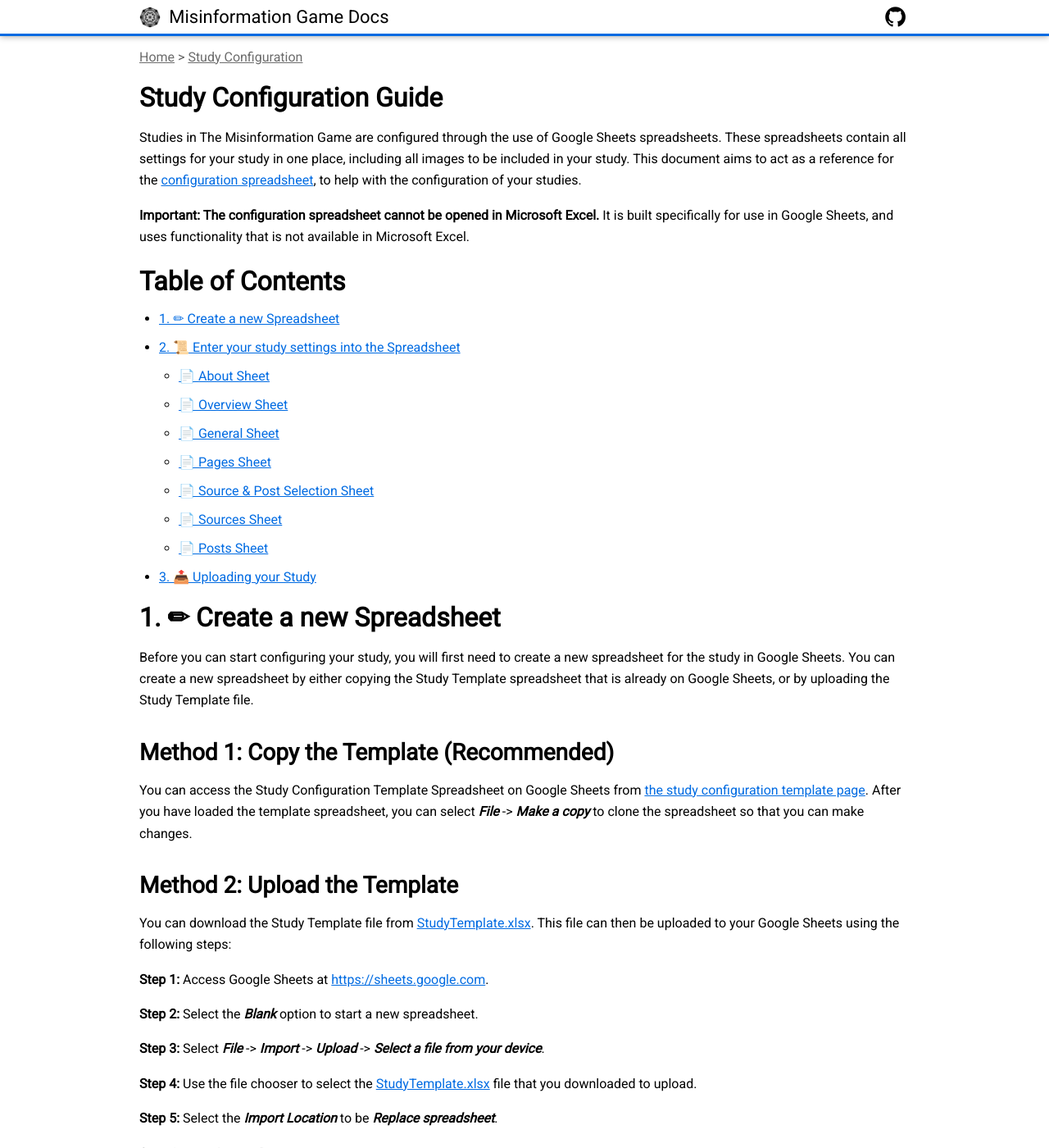
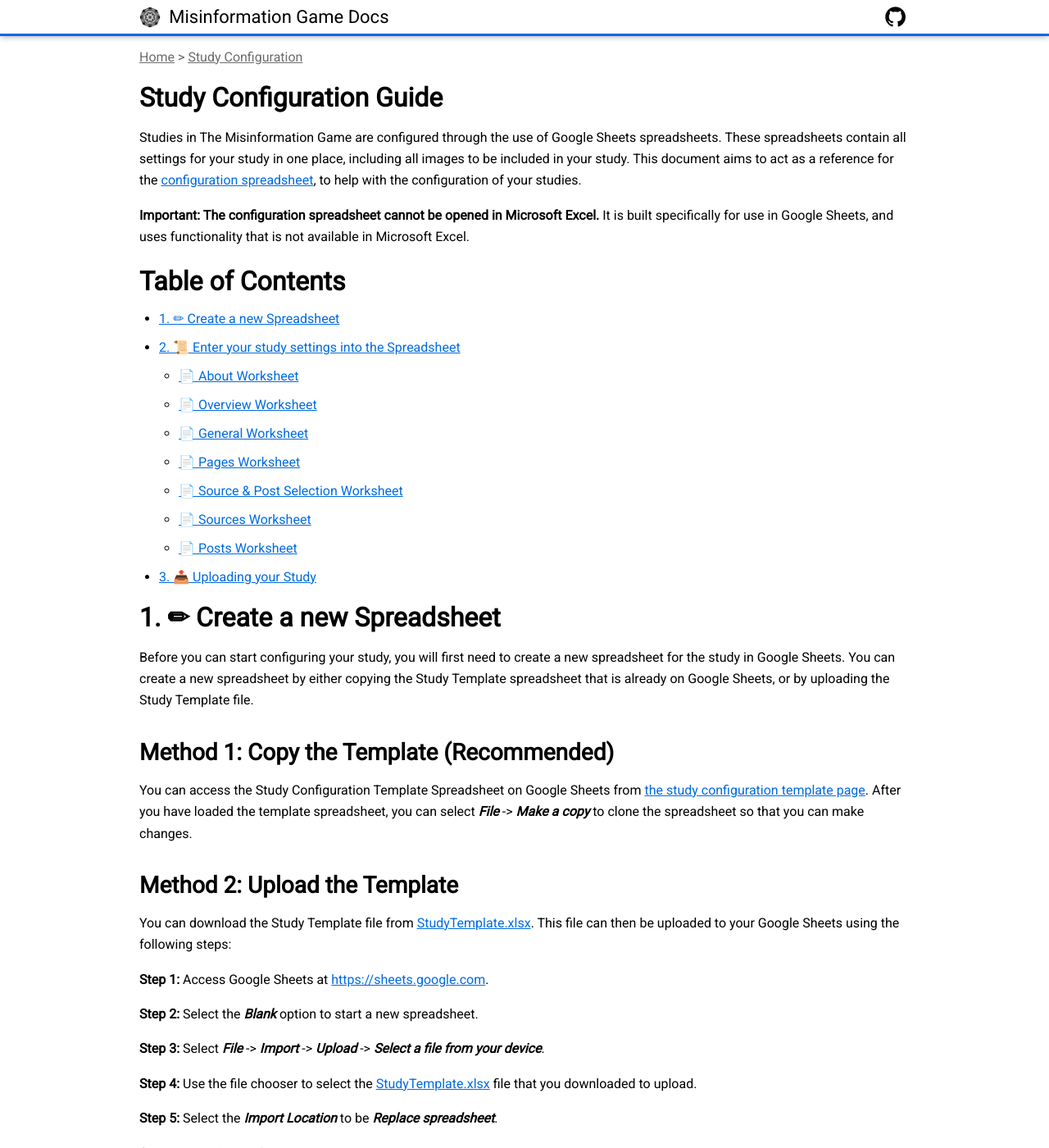
Before and after one commit to beekewardin/themisinformationgame.github.io, a Jekyll site: the page built from StudyConfiguration.md, in a window 1280 px wide and 1400 px high. Shown: the whole window at 82% size. Built offline with Jekyll 4.4.1, drawn with Linux system fonts in a browser that asks for light colours; nearby versions of some CDN libraries; our own code applies the rules of GitHub Pages for plain Markdown files; some of the changed text lies outside the part shown.

Commit message:
Call worksheets in Excel documents by 'Worksheet' instead of 'Sheet'

```diff
--- a/StudyConfiguration.md
+++ b/StudyConfiguration.md
@@ -26,13 +26,13 @@
 </h1>
 * [1. ✏ Create a new Spreadsheet](#create)
 * [2. 📜 Enter your study settings into the Spreadsheet](#configure)
-    - [📄 About Sheet](#about)
-    - [📄 Overview Sheet](#overview)
-    - [📄 General Sheet](#general)
-    - [📄 Pages Sheet](#pages)
-    - [📄 Source & Post Selection Sheet](#selection)
-    - [📄 Sources Sheet](#sources)
-    - [📄 Posts Sheet](#posts)
+    - [📄 About Worksheet](#about)
+    - [📄 Overview Worksheet](#overview)
+    - [📄 General Worksheet](#general)
+    - [📄 Pages Worksheet](#pages)
+    - [📄 Source & Post Selection Worksheet](#selection)
+    - [📄 Sources Worksheet](#sources)
+    - [📄 Posts Worksheet](#posts)
 * [3. 📤 Uploading your Study](#upload)
 
 
@@ -98,7 +98,7 @@
 
 
 <h2 id="about">
-    2.1. 📄 About Sheet
+    2.1. 📄 About Worksheet
 </h2>
 The _About_ sheet gives an overview of the structure of
 the spreadsheet, with a short description of each sheet in
@@ -112,7 +112,7 @@
 
 
 <h2 id="overview">
-    2.2. 📄 Overview Sheet
+    2.2. 📄 Overview Worksheet
 </h2>
 The _Overview_ sheet provides a summary of all the settings
 that have been entered. It also collates all the errors
@@ -173,7 +173,7 @@
 
 
 <h2 id="general">
-    2.3. 📄 General Sheet
+    2.3. 📄 General Worksheet
 </h2>
 The General sheet is the best place to start when creating
 a study. It contains all the most broad settings of
@@ -320,7 +320,7 @@
 
 
 <h2 id="pages">
-    2.4. 📄 Pages Sheet
+    2.4. 📄 Pages Worksheet
 </h2>
 The _Pages_ sheet allows you to edit the content of
 the instructions and debriefing that the users may be
@@ -462,7 +462,7 @@
 
 
 <h2 id="selection">
-    2.5. 📄 Source & Post Selection Sheet
+    2.5. 📄 Source & Post Selection Worksheet
 </h2>
 The Source & Post Selection sheet allows you to edit the
 method that is used to select the source/post pairs that
@@ -561,7 +561,7 @@
 
 
 <h2 id="sources">
-    2.6. 📄 Sources Sheet
+    2.6. 📄 Sources Worksheet
 </h2>
 The _Sources_ sheet allows you to add all the sources that
 can be shown to participants during your study. Each source
@@ -711,7 +711,7 @@
 
 
 <h2 id="posts">
-    2.7. 📄 Posts Sheet
+    2.7. 📄 Posts Worksheet
 </h2>
 The _Posts_ sheet allows you to add all the posts that could
 be shown to participants during the game. Each post can
```
Also changed, not shown: Results.md (+13 -13 lines).
